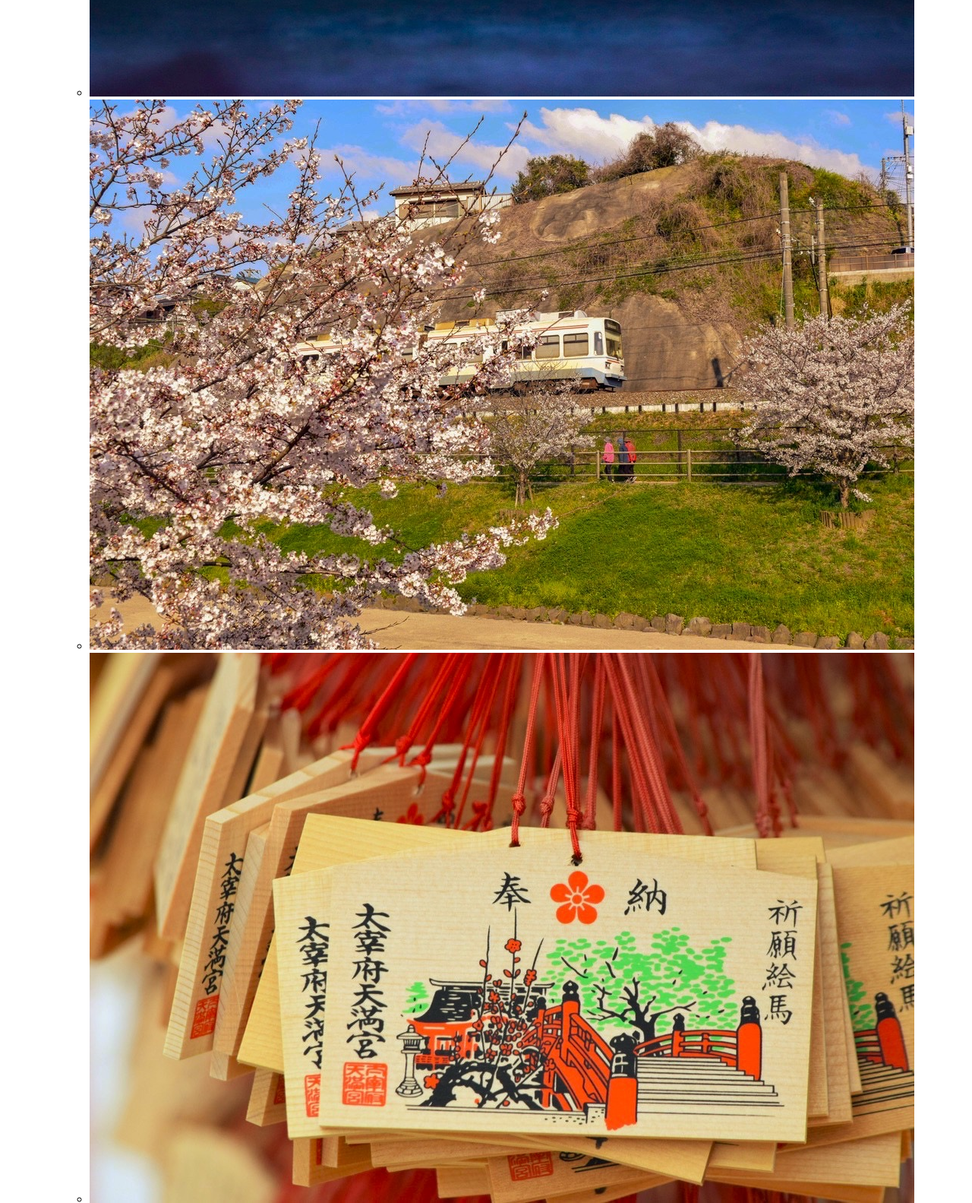
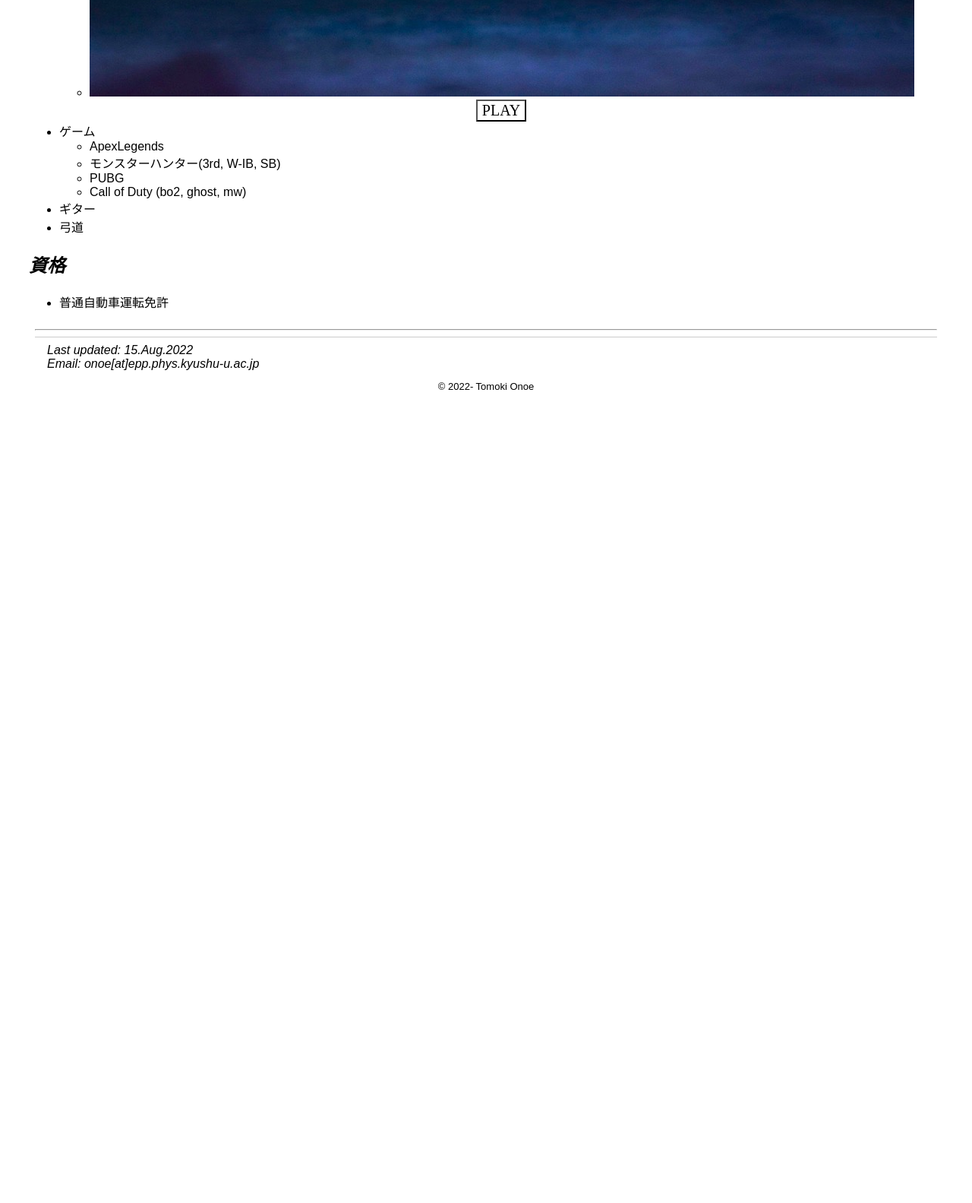
Before and after one commit to onoetomoki/onoetomoki.github.io, a plain HTML site: page others.html in a window 1280 px wide. Shown: the part 900-2483 px from the top of the page at 76% size. After the commit the page ends 1487 px from the top, so only its background shows below. Drawn offline with Linux system fonts and the light colour scheme.

Commit message:
updated 22.8.15

```diff
--- a/others.html
+++ b/others.html
@@ -37,9 +37,6 @@
             <div id="slideshow">
               <ul>
                 <li><img src="image/hutami.jpg" alt="star" /></li>
-                <li><img src="image/tikutetsu.jpg" alt="sakura" /></li>
-                <li><img src="image/ema.jpg" alt="japan" /></li>
-                <li><img src="image/hk.jpg" alt="night" /></li>
               </ul>
               <button id="playButton" onclick="playSlidedeshow();">PLAY</button>
             </div>
```
